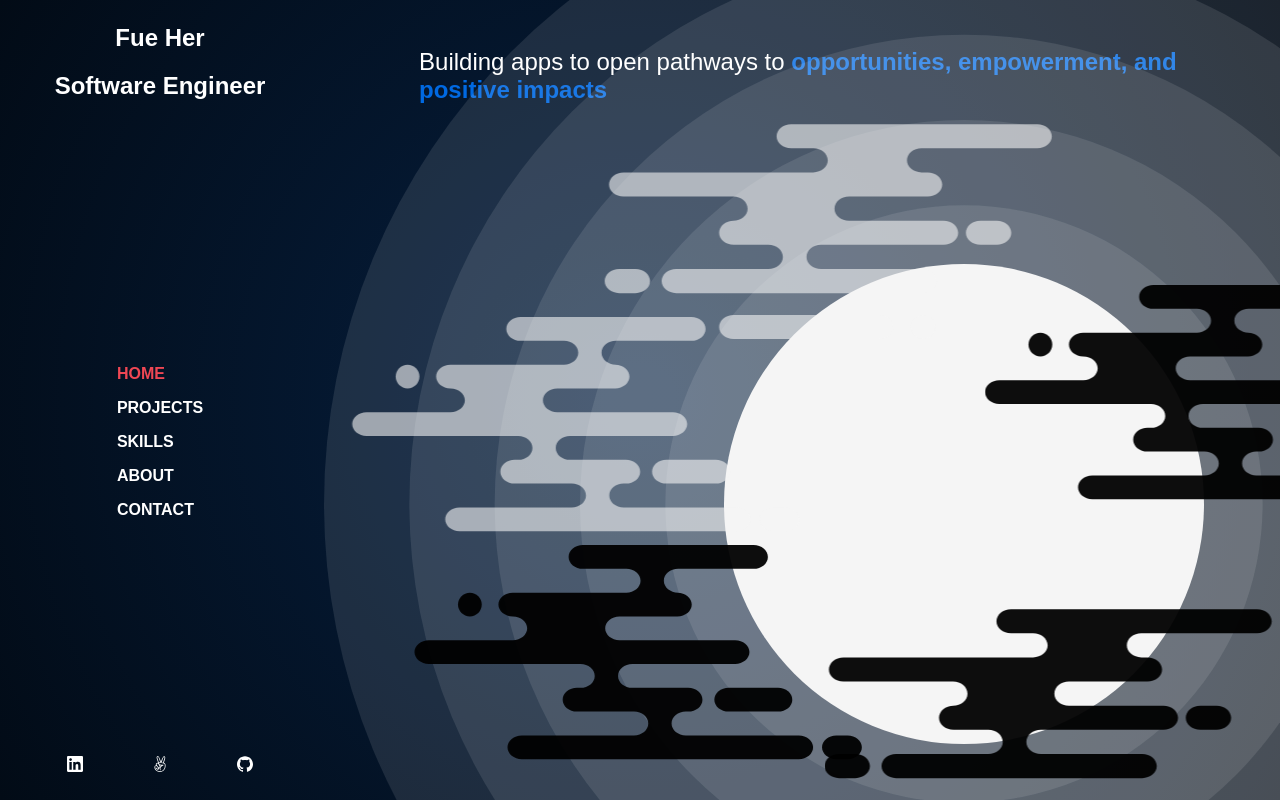
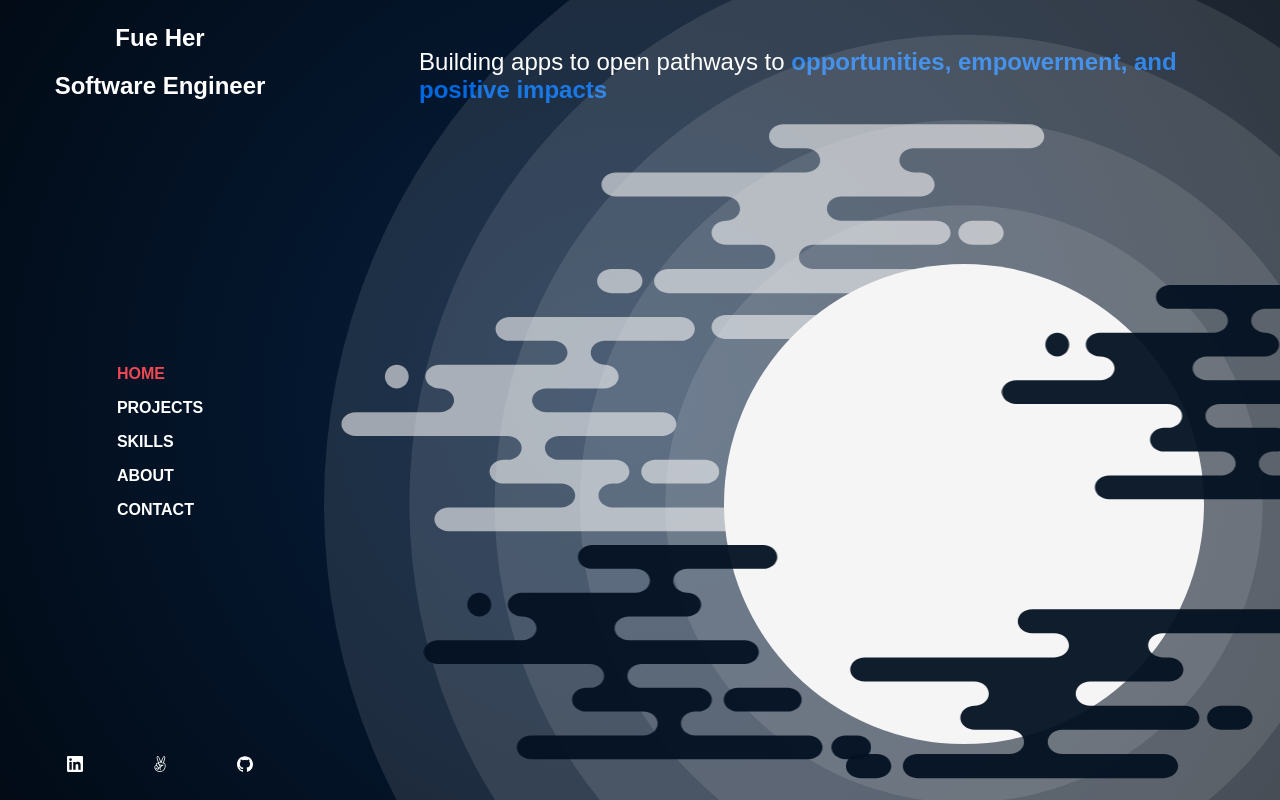
Before and after one commit to FueRobertHer/portfolio, a React (Create React App) app: page /#/ in a window 1280 px wide. Built offline with nearby package versions, Linux system fonts and the light colour scheme.

Commit message:
Edit styling

```diff
--- a/src/styles/home.css
+++ b/src/styles/home.css
@@ -56,35 +56,35 @@
 .cloud-1 {
   left: -50%;
   opacity: 60%;
-  animation: shake 110s 1s infinite;
+  animation: shake 90s 4s infinite;
 }
 .cloud-2 {
   left: -10%;
   top: -30%;
   opacity: 60%;
-  animation: shake 130s 1s infinite;
+  animation: shake 85s 4s infinite;
 }
 .cloud-3 {
   left: -40%;
   bottom: -10%;
   opacity: 95%;
-  animation: shake 60s 3s infinite;
-  fill: black;
+  animation: shake 60s 2s infinite;
+  fill: #041122;
 }
 .cloud-4 {
   right: 0;
   bottom: -20%;
   opacity: 95%;
-  animation: shake 60s 4s infinite;
-  fill: black;
+  animation: shake 60s 1.5s infinite;
+  fill: #041122;
 
 }
 .cloud-5 {
   right: -25%;
   top: -5%;
   opacity: 95%;
-  animation: shake 60s 4s infinite;
-  fill: black;
+  animation: shake 60s 2s infinite;
+  fill: #041122;
 
 }
 
```
